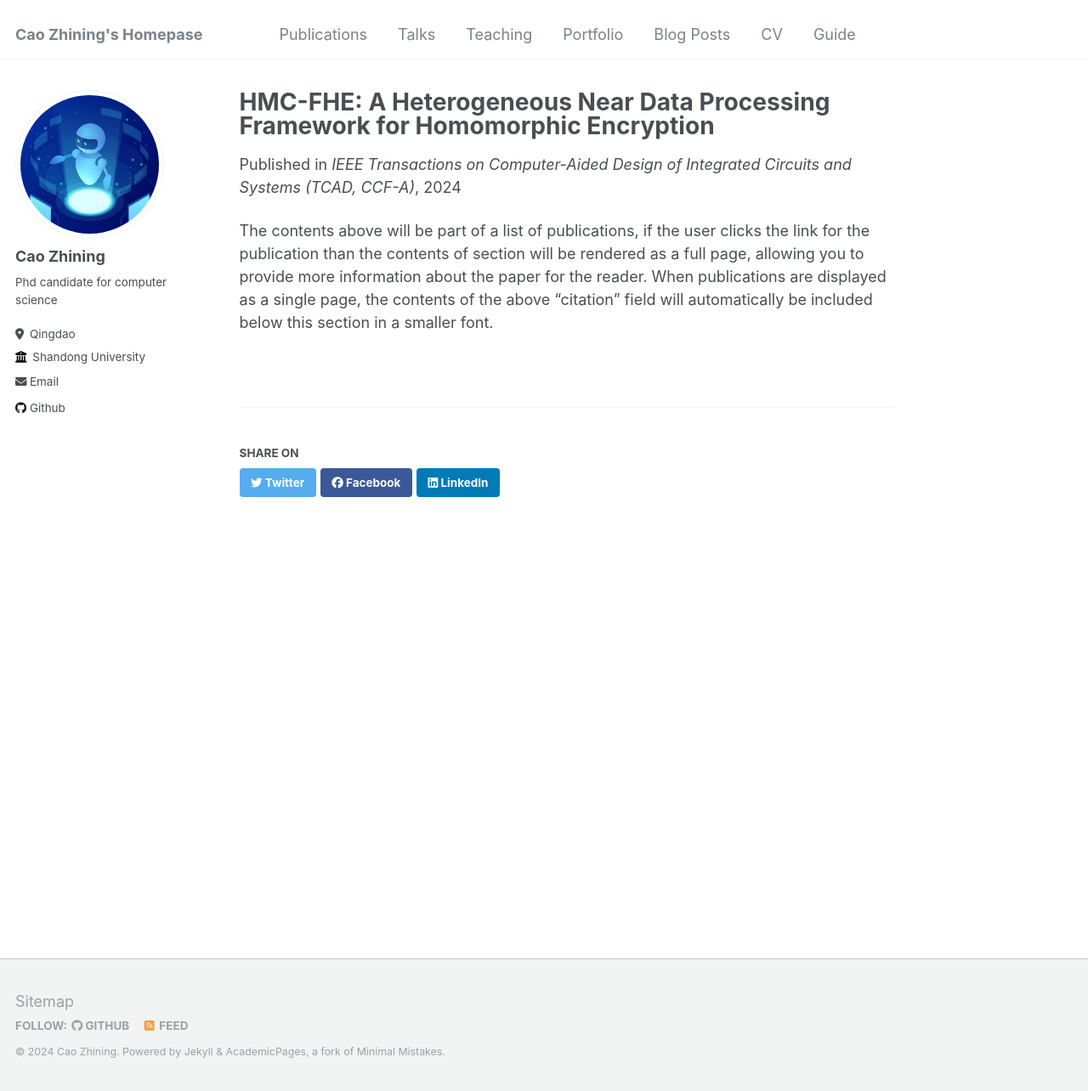
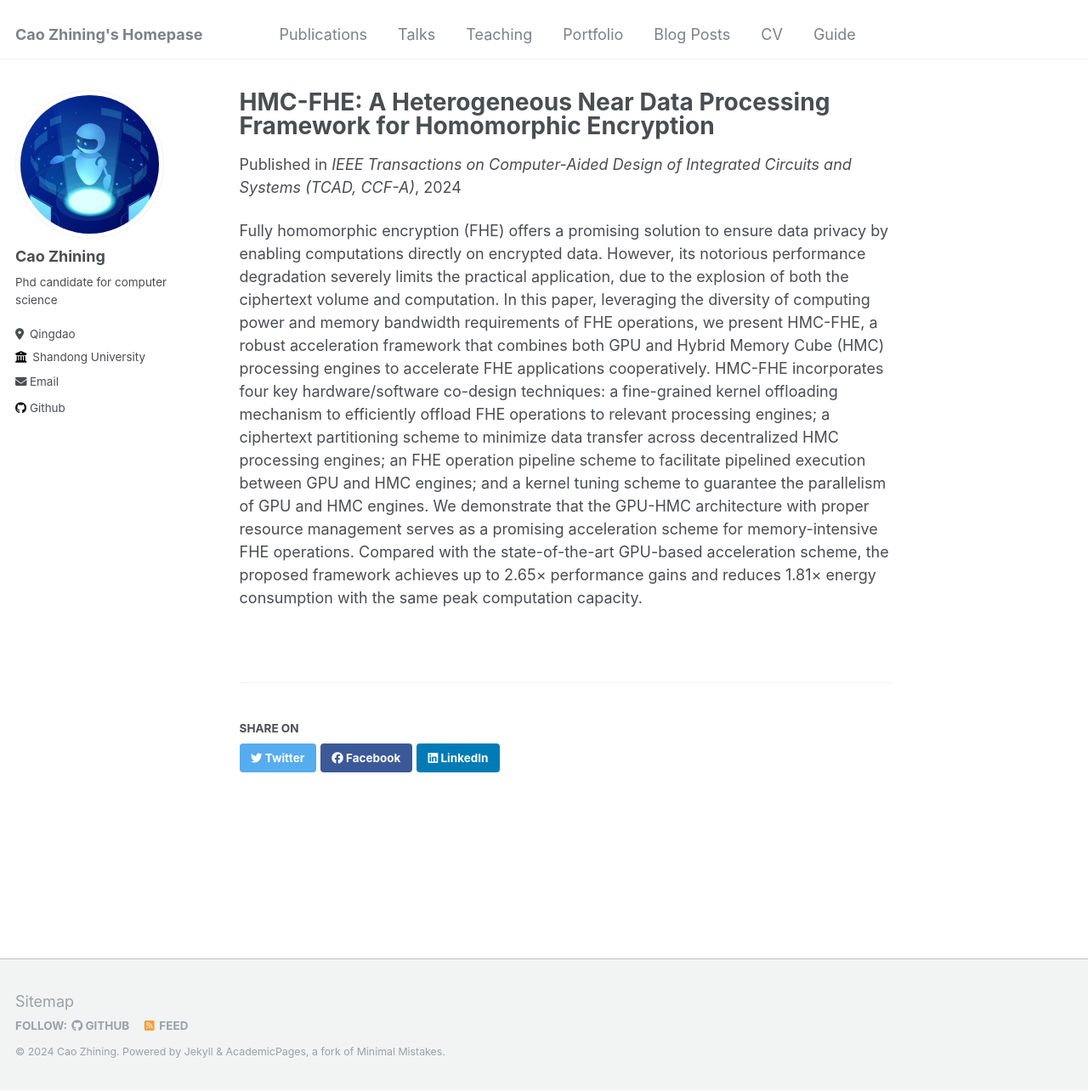
Before and after one commit to caozhining/caozhining.github.io, a Jekyll site: the page built from _publications/HMC-FHE.md, in a window 1280 px wide and 1284 px high. Shown: the whole window at 85% size. Built offline with Jekyll 4.4.1, drawn with Linux system fonts in a browser that asks for light colours.

Commit message:
Update HMC-FHE.md
1

```diff
--- a/_publications/HMC-FHE.md
+++ b/_publications/HMC-FHE.md
@@ -10,4 +10,5 @@ venue: 'IEEE Transactions on Computer-Aided Design of Integrated Circuits and Sy
 #citation: 'Your Name, You. (2024). &quot;Paper Title Number 3.&quot; <i>GitHub Journal of Bugs</i>. 1(3).'
 ---
 
-The contents above will be part of a list of publications, if the user clicks the link for the publication than the contents of section will be rendered as a full page, allowing you to provide more information about the paper for the reader. When publications are displayed as a single page, the contents of the above "citation" field will automatically be included below this section in a smaller font.
+Fully homomorphic encryption (FHE) offers a promising solution to ensure data privacy by enabling computations directly on encrypted data. However, its notorious performance degradation severely limits the practical application, due to the explosion of both the ciphertext volume and computation. In this paper, leveraging the diversity of computing power and memory bandwidth requirements of FHE operations, we present HMC-FHE, a robust acceleration framework that combines both GPU and Hybrid Memory Cube (HMC) processing engines to accelerate FHE applications cooperatively. HMC-FHE incorporates four key hardware/software co-design techniques: a fine-grained kernel offloading mechanism to efficiently offload FHE operations to relevant processing engines;
+a ciphertext partitioning scheme to minimize data transfer across decentralized HMC processing engines; an FHE operation pipeline scheme to facilitate pipelined execution between GPU and HMC engines; and a kernel tuning scheme to guarantee the parallelism of GPU and HMC engines. We demonstrate that the GPU-HMC architecture with proper resource management serves as a promising acceleration scheme for memory-intensive FHE operations. Compared with the state-of-the-art GPU-based acceleration scheme, the proposed framework achieves up to 2.65× performance gains and reduces 1.81× energy consumption with the same peak computation capacity.
```
